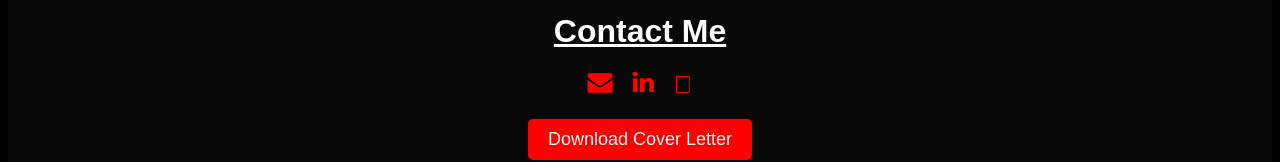
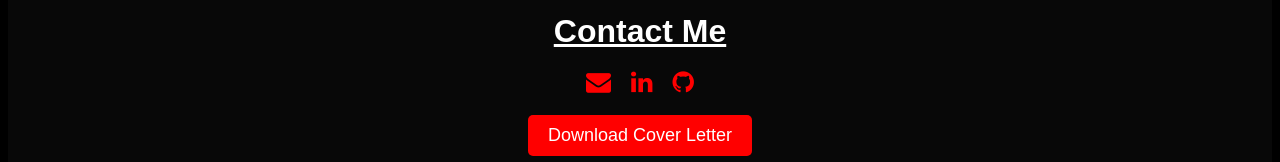
Before and after one commit to Manmay-Rawal/MyPortfolio, a plain HTML site: page index.html in a window 1280 px wide. Shown: the part 2404-2566 px from the top of the page. Drawn offline with Linux system fonts and the light colour scheme.

Commit message:
My Portfolio add some functionalty

```diff
--- a/index.html
+++ b/index.html
@@ -138,7 +138,7 @@
     <div class="SocialLinks">
       <a class="fa fa-envelope" href="mailto:manmayrawal406@gmail.com" style="font-size:25px;color:red;"></a>
       <a id="linkedin" class="fa fa-linkedin" style="font-size:25px;color:red"></a>
-      <a id="github" class="fa-github" style="font-size:25px;color:red"></a>
+      <a id="github" class="fa fa-github" style="font-size:25px;color:red"></a>
     </div>
 
     <!-- CV Download Button -->
```
